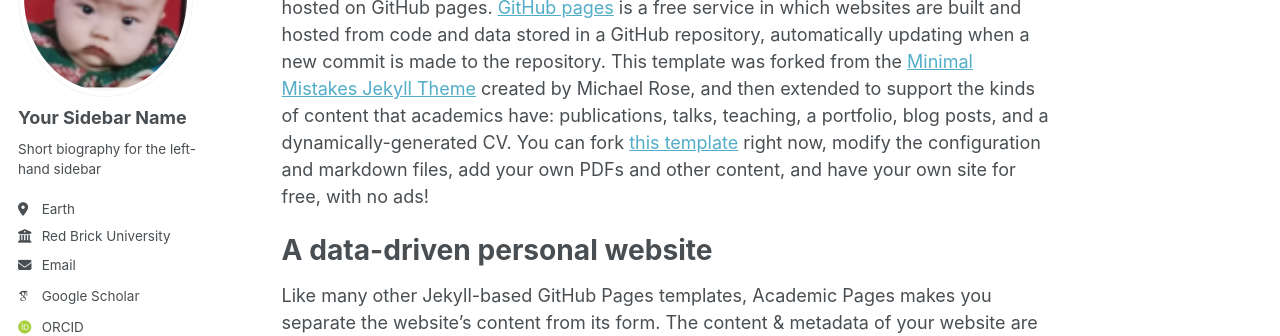
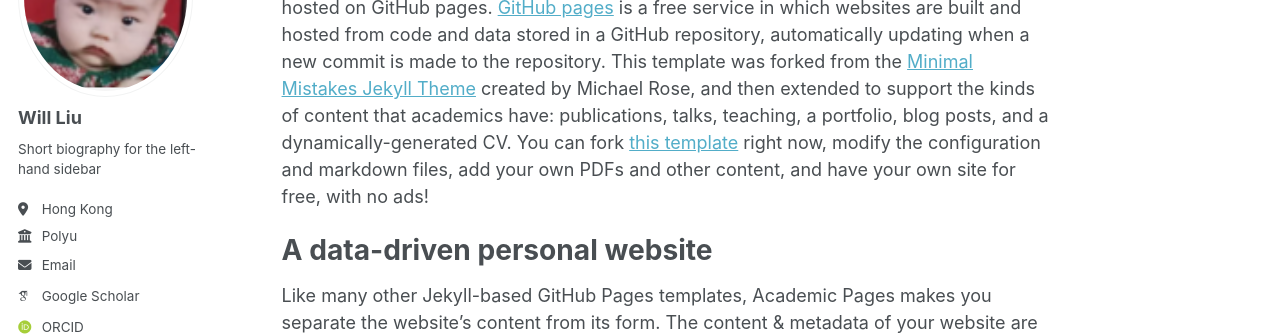
Before and after one commit to WillLiuyw/WillLiuyw.github.io, a Jekyll site: the page built from _pages/about.md, in a window 1280 px wide. Shown: the part 209-545 px from the top of the page. Built offline with Jekyll 4.4.1, drawn with Linux system fonts in a browser that asks for light colours; some web fonts are replaced.

Commit message:
Update _config.yml

```diff
--- a/_config.yml
+++ b/_config.yml
@@ -22,13 +22,13 @@ repository               : "academicpages/academicpages.github.io"
 author:
   # Biographic information
   avatar           : "First.png"
-  name             : "Your Sidebar Name"
+  name             : "Will Liu"
   pronouns         : # example: "she/her"
   bio              : "Short biography for the left-hand sidebar"
-  location         : "Earth"
-  employer         : "Red Brick University"
+  location         : "Hong Kong"
+  employer         : "Polyu"
   uri              : # URL
-  email            : "none@example.org"
+  email            : "yongwu.liu@connect.polyu.hk"
 
   # Academic websites
   arxiv            : # URL - Update with the correct link to your profile
```
